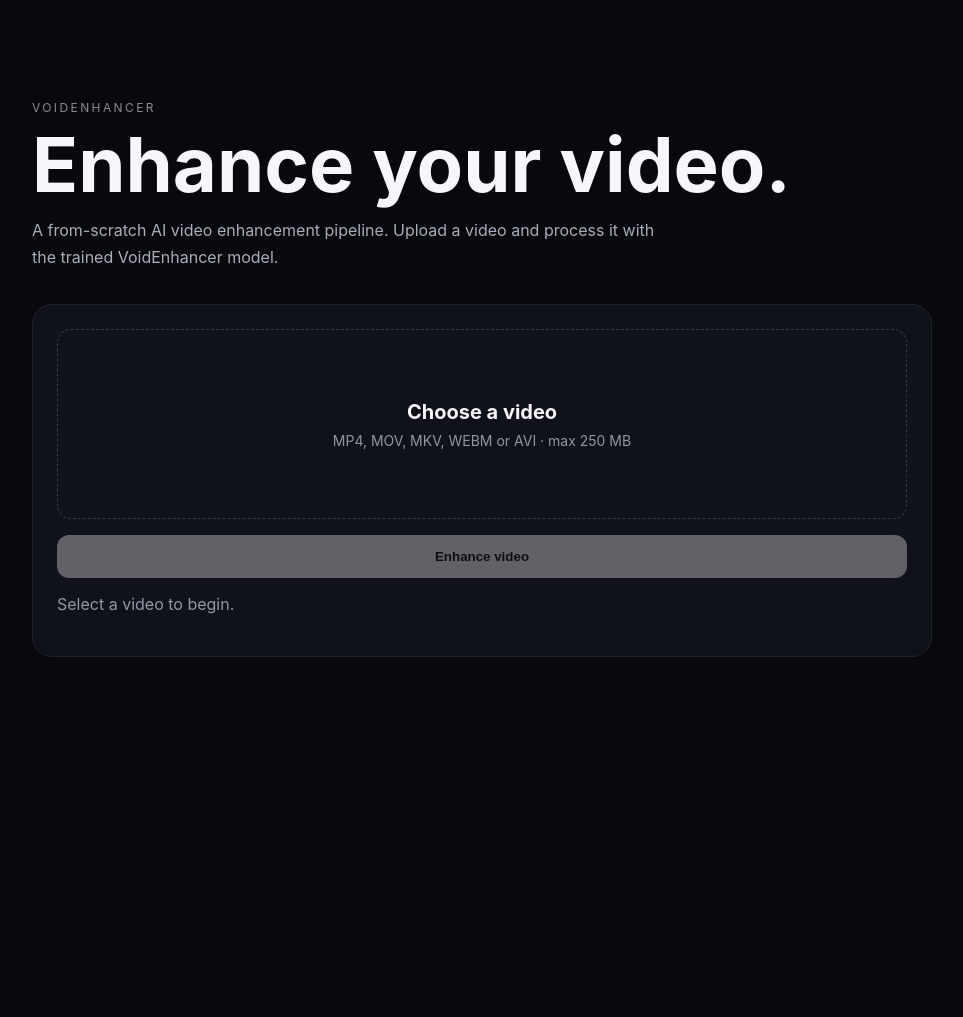
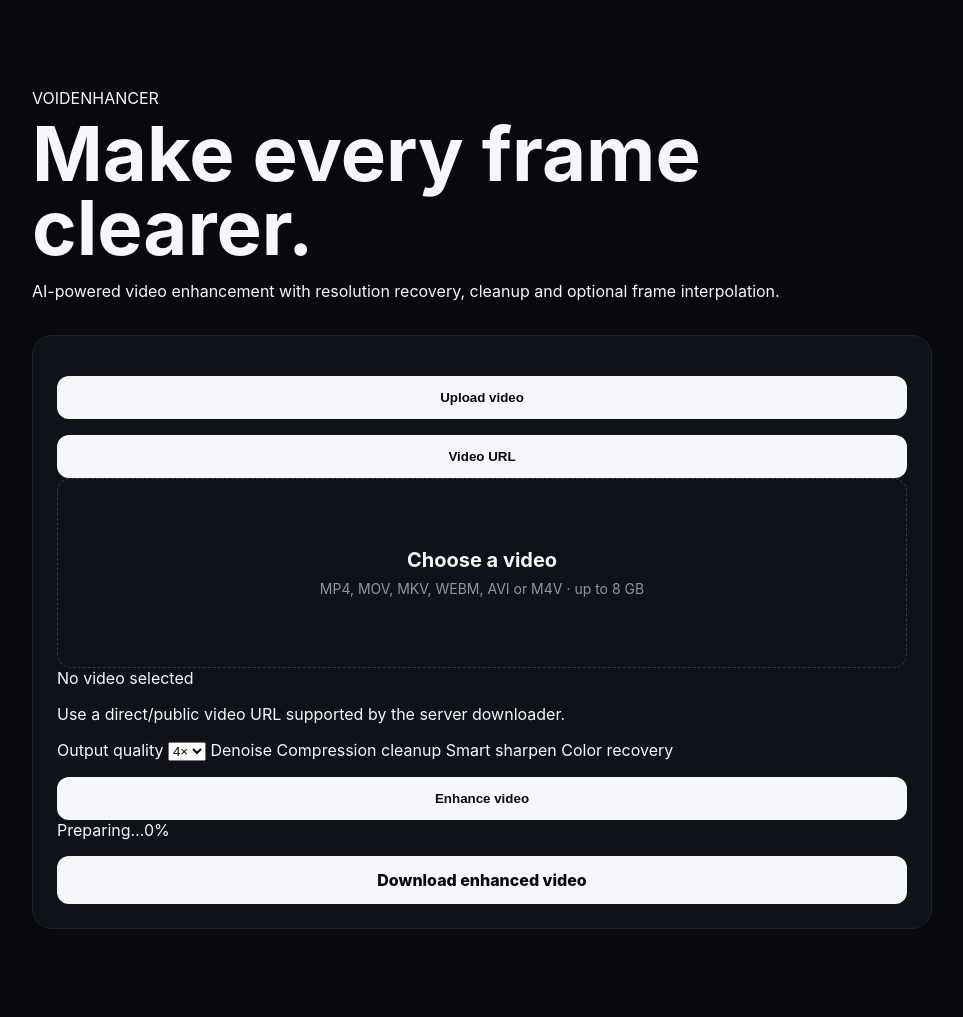
Before and after one commit to alialghamdi6068/VoidEnhancer, a FastAPI app: page / in a window 1280 px wide. Shown: the whole page, without its empty margins (158-1121 px from the left). Before the commit the page ends 657 px from the top, so only its background shows below. Run offline with FastAPI, Linux system fonts and the light colour scheme.

Commit message:
Build professional VoidEnhancer interface

```diff
--- a/web/templates/index.html
+++ b/web/templates/index.html
@@ -8,58 +8,112 @@
 </head>
 <body>
   <main class="shell">
-    <section class="hero">
-      <p class="eyebrow">VOIDENHANCER</p>
-      <h1>Enhance your video.</h1>
-      <p class="sub">A from-scratch AI video enhancement pipeline. Upload a video and process it with the trained VoidEnhancer model.</p>
-    </section>
+    <header class="hero">
+      <div class="brand">VOID<span>ENHANCER</span></div>
+      <h1>Make every frame clearer.</h1>
+      <p>AI-powered video enhancement with resolution recovery, cleanup and optional frame interpolation.</p>
+    </header>
 
     <section class="card">
+      <div class="tabs">
+        <button class="tab active" data-tab="upload">Upload video</button>
+        <button class="tab" data-tab="url">Video URL</button>
+      </div>
+
+      <div id="upload-panel" class="panel active">
         <label class="drop" for="video">
           <span class="drop-title">Choose a video</span>
-        <span class="drop-sub">MP4, MOV, MKV, WEBM or AVI · max 250 MB</span>
+          <span class="drop-sub">MP4, MOV, MKV, WEBM, AVI or M4V · up to 8 GB</span>
           <input id="video" type="file" accept="video/*">
         </label>
-      <button id="enhance" disabled>Enhance video</button>
-      <p id="status" class="status">Select a video to begin.</p>
+        <div id="file-name" class="selection">No video selected</div>
+      </div>
+
+      <div id="url-panel" class="panel">
+        <input id="video-url" class="url-input" type="url" placeholder="https://example.com/video" autocomplete="off">
+        <p class="hint">Use a direct/public video URL supported by the server downloader.</p>
+      </div>
+
+      <div class="settings">
+        <label>Output quality
+          <select id="scale"><option value="2">2×</option><option value="4" selected>4×</option></select>
+        </label>
+        <label><input id="denoise" type="checkbox" checked> Denoise</label>
+        <label><input id="deblock" type="checkbox" checked> Compression cleanup</label>
+        <label><input id="sharpen" type="checkbox" checked> Smart sharpen</label>
+        <label><input id="color" type="checkbox" checked> Color recovery</label>
+      </div>
+
+      <button id="enhance" class="primary">Enhance video</button>
+      <div id="progress-wrap" class="progress-wrap hidden">
+        <div class="progress-head"><span id="status">Preparing…</span><span id="percent">0%</span></div>
+        <div class="progress"><div id="bar"></div></div>
+      </div>
+      <a id="download" class="download hidden" href="#">Download enhanced video</a>
     </section>
   </main>
+
 <script>
-    const input = document.querySelector('#video');
-    const button = document.querySelector('#enhance');
-    const status = document.querySelector('#status');
+const $ = id => document.getElementById(id);
+let mode = 'upload';
+let timer = null;
 
-    input.addEventListener('change', () => {
-      button.disabled = !input.files.length;
-      status.textContent = input.files.length ? input.files[0].name : 'Select a video to begin.';
+document.querySelectorAll('.tab').forEach(tab => tab.addEventListener('click', () => {
+  mode = tab.dataset.tab;
+  document.querySelectorAll('.tab').forEach(x => x.classList.toggle('active', x === tab));
+  $('upload-panel').classList.toggle('active', mode === 'upload');
+  $('url-panel').classList.toggle('active', mode === 'url');
+}));
+
+$('video').addEventListener('change', () => {
+  $('file-name').textContent = $('video').files[0]?.name || 'No video selected';
 });
 
-    button.addEventListener('click', async () => {
-      if (!input.files.length) return;
-      button.disabled = true;
-      status.textContent = 'Processing… this can take a while on CPU.';
-      const form = new FormData();
-      form.append('file', input.files[0]);
+async function watch(jobId) {
+  clearTimeout(timer);
+  const response = await fetch(`/api/jobs/${jobId}`);
+  const job = await response.json();
+  if (!response.ok) throw new Error(job.detail || 'Job not found.');
+  $('progress-wrap').classList.remove('hidden');
+  $('bar').style.width = `${job.progress || 0}%`;
+  $('percent').textContent = `${job.progress || 0}%`;
+  $('status').textContent = job.message || job.status;
+  if (job.status === 'completed') {
+    $('download').href = job.download_url;
+    $('download').classList.remove('hidden');
+    $('enhance').disabled = false;
+    return;
+  }
+  if (job.status === 'failed') throw new Error(job.message || 'Enhancement failed.');
+  timer = setTimeout(() => watch(jobId).catch(showError), 1500);
+}
+
+function showError(error) {
+  $('status').textContent = error.message || 'Something went wrong.';
+  $('enhance').disabled = false;
+}
+
+$('enhance').addEventListener('click', async () => {
+  $('enhance').disabled = true;
+  $('download').classList.add('hidden');
+  $('progress-wrap').classList.remove('hidden');
+  $('status').textContent = 'Uploading…'; $('percent').textContent = '0%'; $('bar').style.width = '0%';
   try {
-        const response = await fetch('/api/enhance', { method: 'POST', body: form });
-        if (!response.ok) {
+    let response;
+    const scale = $('scale').value;
+    if (mode === 'upload') {
+      if (!$('video').files.length) throw new Error('Choose a video first.');
+      const form = new FormData(); form.append('file', $('video').files[0]);
+      response = await fetch(`/api/enhance?scale=${scale}`, {method:'POST', body:form});
+    } else {
+      const url = $('video-url').value.trim();
+      if (!url) throw new Error('Enter a video URL first.');
+      response = await fetch('/api/enhance/url', {method:'POST', headers:{'Content-Type':'application/json'}, body:JSON.stringify({url, scale:Number(scale)})});
+    }
     const data = await response.json().catch(() => ({}));
-          throw new Error(data.detail || 'Enhancement failed.');
-        }
-        const blob = await response.blob();
-        const url = URL.createObjectURL(blob);
-        const link = document.createElement('a');
-        link.href = url;
-        link.download = 'voidenhancer_4x.mp4';
-        link.textContent = 'Download enhanced video';
-        link.className = 'download';
-        document.querySelector('.card').appendChild(link);
-        status.textContent = 'Done.';
-      } catch (error) {
-        status.textContent = error.message;
-      } finally {
-        button.disabled = false;
-      }
+    if (!response.ok) throw new Error(data.detail || 'Could not create the job.');
+    await watch(data.job_id);
+  } catch (error) { showError(error); }
 });
 </script>
 </body>
```
Lines whose indentation alone changed are shown as unchanged.
